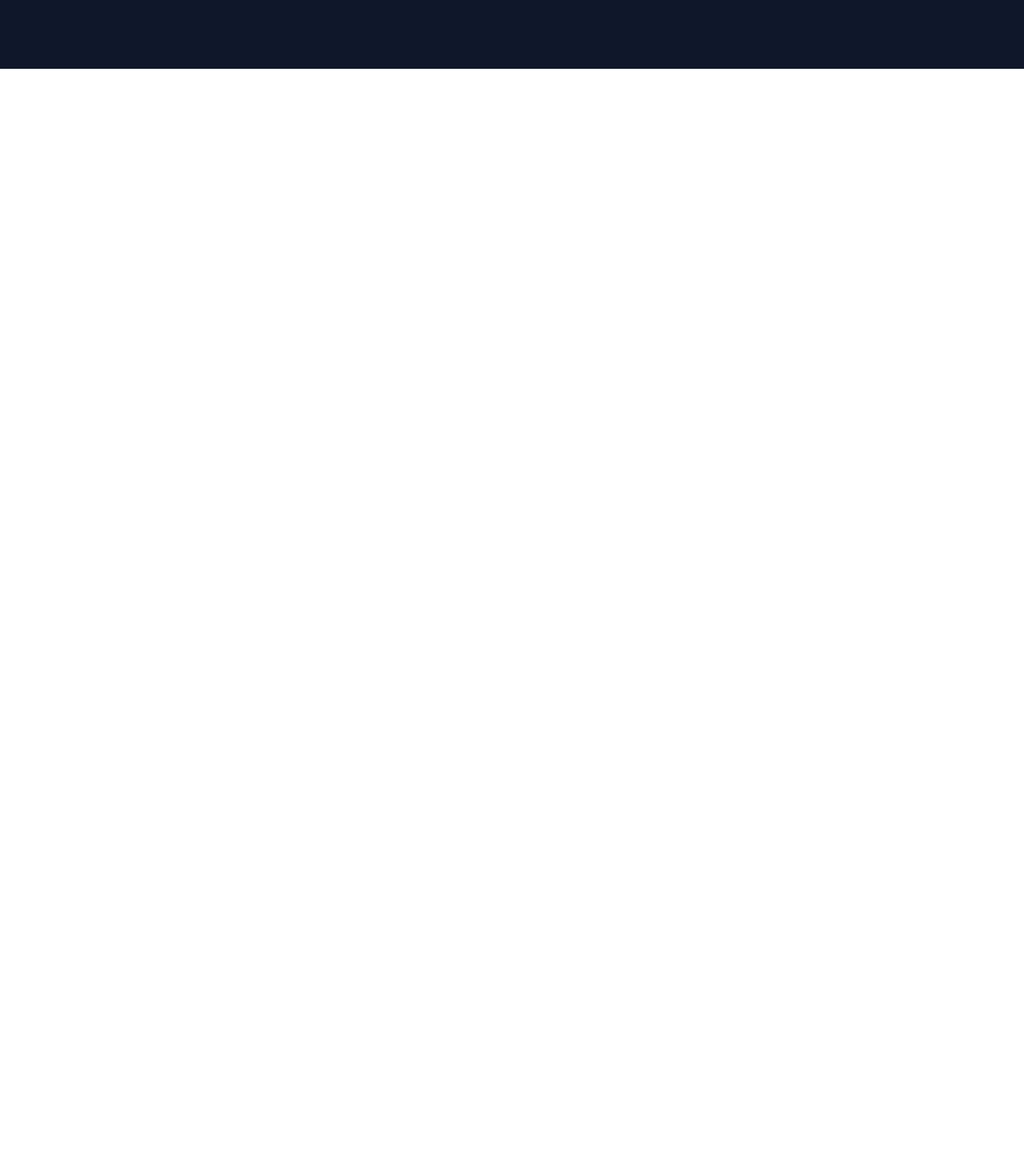
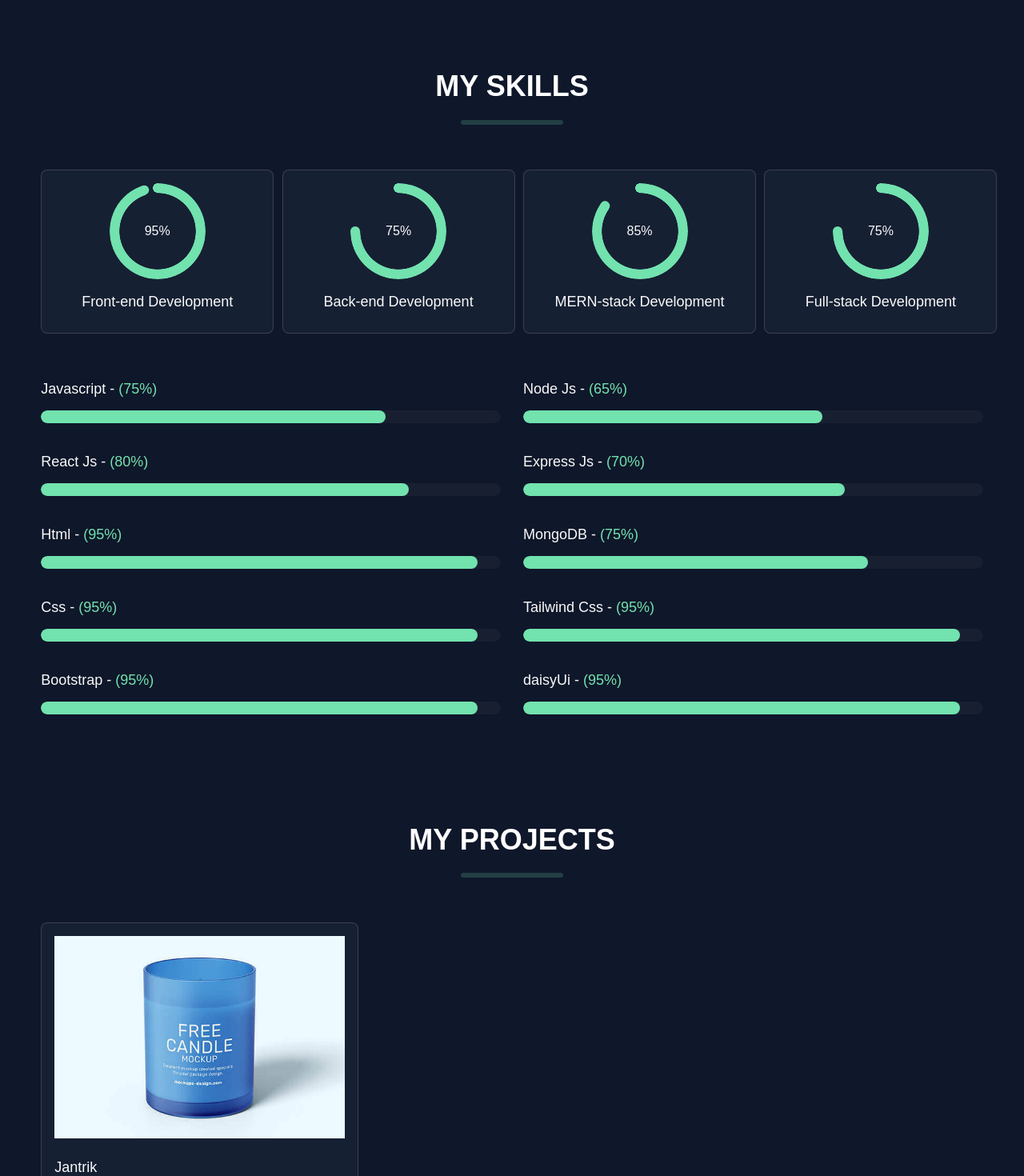
Before and after one commit to md-atiqurrahman/my-portfolio-website, a React (Create React App) app: page / in a window 1280 px wide. Shown: the part 1330-2800 px from the top of the page at 80% size. Before the commit the page ends 1416 px from the top, so only its background shows below. Built offline with nearby package versions, Linux system fonts and the light colour scheme; a web font is replaced by a local one.

Commit message:
add my skills

```diff
--- a/src/Pages/Home/About/About.js
+++ b/src/Pages/Home/About/About.js
@@ -26,7 +26,7 @@ const About = () => {
                 </div>
             </div>
             <div className="hero relative">
-                <div className="hero-content flex-col lg:flex-row pt-0 pb-[128px] items-center gap-7">
+                <div className="hero-content grid grid-cols-2 gap-7 w-[92%] mx-auto pt-0 pb-[128px] px-0 ">
                     <div className='overflow-hidden rounded-lg'>
                         <div className='relative border-[10px] rounded-lg border-primary border-opacity-20'>
                             <span className='bottom-anime absolute top-auto left-auto -bottom-2.5 h-2.5 w-10 rounded-full bg-gradient-to-r from-primary to-transparent'></span>
--- a/src/Pages/Home/Banner/Banner.js
+++ b/src/Pages/Home/Banner/Banner.js
@@ -21,19 +21,19 @@ const Banner = () => {
                 </div>
                 <div>
                     <ul className='icon-container flex gap-4'>
-                        <li className='flex justify-center items-center border border-[#bfbecb] rounded-[4px] w-[38px] h-[38px] hover:bg-[#72e2ae]
+                        <li className='flex justify-center items-center border border-[#ffffff26] rounded-[4px] w-[38px] h-[38px] hover:bg-[#72e2ae]
                     hover:border-none'>
                             <a href="https://www.facebook.com/mdatiqur.rahaman.581/">
                                 <Icon className='icon' icon="bxl:facebook" width="20" height="20" />
                             </a>
                         </li>
-                        <li className='flex justify-center items-center border border-[#bfbecb] rounded-[4px] w-[38px] h-[38px] hover:bg-[#72e2ae]
+                        <li className='flex justify-center items-center border border-[#ffffff26] rounded-[4px] w-[38px] h-[38px] hover:bg-[#72e2ae]
                     hover:border-none'>
                             <a href="https://www.linkedin.com/in/atiqur-rahman-akaid/">
                                 <Icon className='icon' icon="bxl:linkedin-square" width="20" height="20" />
                             </a>
                         </li>
-                        <li className='flex justify-center items-center border border-[#bfbecb] rounded-[4px] w-[38px] h-[38px] hover:bg-[#72e2ae]
+                        <li className='flex justify-center items-center border border-[#ffffff26] rounded-[4px] w-[38px] h-[38px] hover:bg-[#72e2ae]
                     hover:border-none'>
                             <a href="https://github.com/md-atiqurrahman">
                                 <Icon className='icon' icon="ant-design:github-filled" width="20" height="20" />
--- a/src/Pages/Home/Home/Home.js
+++ b/src/Pages/Home/Home/Home.js
@@ -1,6 +1,8 @@
 import React from 'react';
 import About from '../About/About';
 import Banner from '../Banner/Banner';
+import Projects from '../Projects/Projects';
+import Skills from '../Skills/Skills';
 
 
 const Home = () => {
@@ -8,6 +10,8 @@ const Home = () => {
         <div>
             <Banner></Banner>
             <About></About>
+            <Skills></Skills>
+            <Projects></Projects>
         </div>
     );
 };
--- /dev/null
+++ b/src/Pages/Home/Projects/Projects.css
@@ -0,0 +1,52 @@
+.project-card {
+    padding: 16px;
+    border: 1px solid rgba(255, 255, 255, 0.15);
+    border-radius: 8px;
+    backdrop-filter: blur(12px);
+    position: relative;
+    background-color: #162033;
+    transition: 0.5s ease-in-out;
+}
+
+.project-card:hover {
+    transform: translateY(-6px);
+}
+
+.img-area {
+    position: relative;
+    display: inline-block;
+}
+
+.img-area img {
+    display: block;
+}
+
+.overlay {
+    position: absolute;
+    transition: all 0.3s ease;
+    opacity: 0;
+    background-color: rgba(128, 128, 128, 0.8);
+}
+
+.project-card:hover .overlay{
+    opacity: 1;
+}
+
+.text {
+    color: white;
+    position: absolute;
+    left: 50%;
+    top: 50%;
+    transform: translate(-50%, -50%);
+}
+
+.overlayLeft{
+    height: 100%;
+    width: 0;
+    top: 0;
+    left: 0;
+}
+.project-card:hover .overlayLeft{
+    width: 100%;
+    background-color: #0f172aee;
+}
--- /dev/null
+++ b/src/Pages/Home/Projects/Projects.js
@@ -0,0 +1,34 @@
+import React from 'react';
+import img from '../../../images/Projects/project-image.jpg';
+import './Projects.css';
+
+const Projects = () => {
+    return (
+        <div className='bg-[#0f172a] pb-[128px]'>
+            <div className='pb-[56px] text-center '>
+                <h1 className='text-[36px] leading-[1.2] uppercase font-bold text-white mb-[20px]'>My Projects</h1>
+                <div className='title-divider bg-primary bg-opacity-20 w-32 h-1.5 mx-auto rounded'>
+                    <div className='circle bg-[#00ff89] border rounded-full w-1.5 h-full bg-opacity-100'></div>
+                </div>
+            </div>
+            <div className='w-[92%] mx-auto'>
+                <div className='project-card w-[397px] h-[358px] relative'>
+                    <div className='img-area'>
+                        <img src={img} alt="" />
+                        <div className='overlay overlayLeft'>
+                            <div className='text'>
+                                <a href="https://jantrik-45dcd.web.app/">Live site</a>
+                            </div>
+                        </div>
+                    </div>
+                    <div className='mt-4'>
+                        <h5 className='text-[#fafafa] text-[18px] leading-[1.5] font-medium '>Jantrik</h5>
+                        <p className='text-[#fafafa] text-[16px] leading-[1.6] font-normal'>Carpentry Tools Manufacturers website</p>
+                    </div>
+                </div>
+            </div>
+        </div>
+    );
+};
+
+export default Projects;
--- /dev/null
+++ b/src/Pages/Home/Skills/Skills.css
@@ -0,0 +1,11 @@
+.card{
+    padding: 16px;
+    border: 1px solid rgba(255, 255, 255, 0.15);
+    border-radius: 8px;
+    backdrop-filter: blur(12px);
+    background-color: #162033;
+    transition: 0.5s ease-in-out;
+}
+.card:hover{
+   transform: translateY(-6px);
+}
--- /dev/null
+++ b/src/Pages/Home/Skills/Skills.js
@@ -0,0 +1,117 @@
+import React from 'react';
+import './Skills.css';
+
+const Skills = () => {
+    return (
+        <div className='bg-[#0f172a]'>
+            <div className='pb-[56px] text-center '>
+                <h1 className='text-[36px] leading-[1.2] uppercase font-bold text-white mb-[20px]'>My Skills</h1>
+                <div className='title-divider bg-primary bg-opacity-20 w-32 h-1.5 mx-auto rounded'>
+                    <div className='circle bg-[#00ff89] border rounded-full w-1.5 h-full bg-opacity-100'></div>
+                </div>
+            </div>
+            <div>
+                <div className='grid grid-cols-4 gap-7 pb-[56px] w-[92%] mx-auto'>
+                    <div className='card w-[291px] h-[205px] text-center'>
+                        <div className='mb-[15px]'>
+                            <div className="radial-progress text-primary" style={{ "--value": 95, "--size": '120px' }}><span className='text-[#fafafa]'>95%</span> </div>
+                        </div>
+                        <h5 className='text-[#fafafa] text-[18px] leading-[1.5] font-medium'>Front-end Development</h5>
+                    </div>
+                    <div className='card w-[291px] h-[205px] text-center'>
+                        <div className='mb-[15px]'>
+                            <div className="radial-progress text-primary" style={{ "--value": 75, "--size": '120px' }}><span className='text-[#fafafa]'>75%</span> </div>
+                        </div>
+                        <h5 className='text-[#fafafa] text-[18px] leading-[1.5] font-medium'>Back-end Development</h5>
+                    </div>
+                    <div className='card w-[291px] h-[205px] text-center'>
+                        <div className='mb-[15px]'>
+                            <div className="radial-progress text-primary" style={{ "--value": 85, "--size": '120px' }}><span className='text-[#fafafa]'>85%</span> </div>
+                        </div>
+                        <h5 className='text-[#fafafa] text-[18px] leading-[1.5] font-medium'>MERN-stack Development</h5>
+                    </div>
+                    <div className='card w-[291px] h-[205px] text-center'>
+                        <div className='mb-[15px]'>
+                            <div className="radial-progress text-primary" style={{ "--value": 75, "--size": '120px' }}><span className='text-[#fafafa]'>75%</span> </div>
+                        </div>
+                        <h5 className='text-[#fafafa] text-[18px] leading-[1.5] font-medium'>Full-stack Development</h5>
+                    </div>
+                </div>
+                <div className='grid grid-cols-2 gap-7 pb-[128px] w-[92%] mx-auto'>
+                    <div>
+                        <h5 className='text-[#fafafa] text-[18px] leading-[1.5] font-medium mb-[12px]'>
+                            Javascript -
+                            <span className='text-primary'> (75%)</span>
+                        </h5>
+                        <progress className="progress progress-primary w-full h-[16px]" value="75" max="100"></progress>
+                    </div>
+                    <div>
+                        <h5 className='text-[#fafafa] text-[18px] leading-[1.5] font-medium mb-[12px]'>
+                            Node Js -
+                            <span className='text-primary'> (65%)</span>
+                        </h5>
+                        <progress className="progress progress-primary w-full h-[16px]" value="65" max="100"></progress>
+                    </div>
+                    <div>
+                        <h5 className='text-[#fafafa] text-[18px] leading-[1.5] font-medium mb-[12px]'>
+                            React Js  -
+                            <span className='text-primary'> (80%)</span>
+                        </h5>
+                        <progress className="progress progress-primary w-full h-[16px]" value="80" max="100"></progress>
+                    </div>
+                    <div>
+                        <h5 className='text-[#fafafa] text-[18px] leading-[1.5] font-medium mb-[12px]'>
+                            Express Js -
+                            <span className='text-primary'> (70%)</span>
+                        </h5>
+                        <progress className="progress progress-primary w-full h-[16px]" value="70" max="100"></progress>
+                    </div>
+                    <div>
+                        <h5 className='text-[#fafafa] text-[18px] leading-[1.5] font-medium mb-[12px]'>
+                            Html -
+                            <span className='text-primary'> (95%)</span>
+                        </h5>
+                        <progress className="progress progress-primary w-full h-[16px]" value="95" max="100"></progress>
+                    </div>
+                    <div>
+                        <h5 className='text-[#fafafa] text-[18px] leading-[1.5] font-medium mb-[12px]'>
+                            MongoDB -
+                            <span className='text-primary'> (75%)</span>
+                        </h5>
+                        <progress className="progress progress-primary w-full h-[16px]" value="75" max="100"></progress>
+                    </div>
+                    <div>
+                        <h5 className='text-[#fafafa] text-[18px] leading-[1.5] font-medium mb-[12px]'>
+                            Css -
+                            <span className='text-primary'> (95%)</span>
+                        </h5>
+                        <progress className="progress progress-primary w-full h-[16px]" value="95" max="100"></progress>
+                    </div>
+                    <div>
+                        <h5 className='text-[#fafafa] text-[18px] leading-[1.5] font-medium mb-[12px]'>
+                            Tailwind Css -
+                            <span className='text-primary'> (95%)</span>
+                        </h5>
+                        <progress className="progress progress-primary w-full h-[16px]" value="95" max="100"></progress>
+                    </div>
+                    <div>
+                        <h5 className='text-[#fafafa] text-[18px] leading-[1.5] font-medium mb-[12px]'>
+                            Bootstrap -
+                            <span className='text-primary'> (95%)</span>
+                        </h5>
+                        <progress className="progress progress-primary w-full h-[16px]" value="95" max="100"></progress>
+                    </div>
+                    <div>
+                        <h5 className='text-[#fafafa] text-[18px] leading-[1.5] font-medium mb-[12px]'>
+                            daisyUi -
+                            <span className='text-primary'> (95%)</span>
+                        </h5>
+                        <progress className="progress progress-primary w-full h-[16px]" value="95" max="100"></progress>
+                    </div>
+                </div>
+            </div>
+        </div>
+    );
+};
+
+export default Skills;
--- a/src/Pages/Shared/Navbar/Navbar.js
+++ b/src/Pages/Shared/Navbar/Navbar.js
@@ -46,7 +46,7 @@ const Navbar = () => {
 
     return (
         <div className='header'>
-            <div className="navbar bg-[#0b1224]">
+            <div className="navbar bg-[#0b1224] pr-[54px] pl-[49px]">
                 <div className="navbar-start">
                     <div className="dropdown">
                         <label tabIndex="0" className="btn  btn-ghost mr-[5px] lg:hidden">
```
Also changed, not shown: src/images/Projects/project-image.jpg (added).
